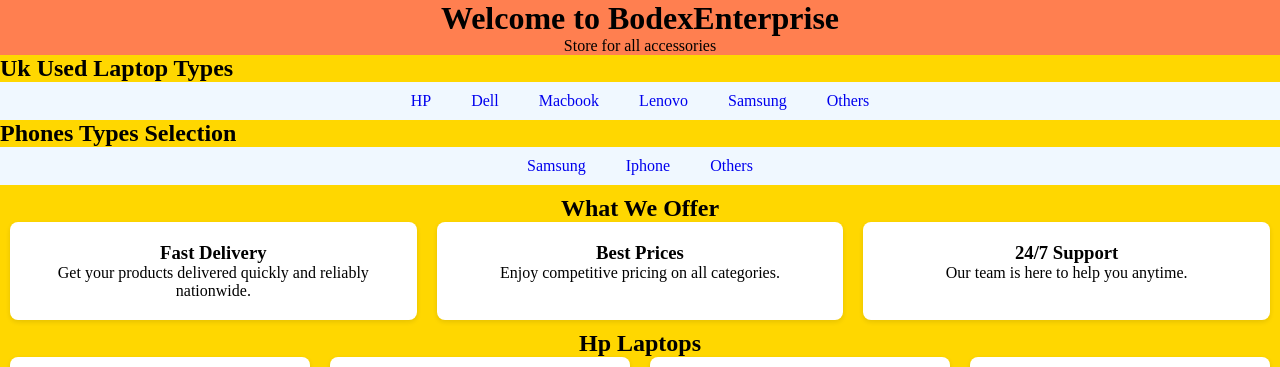
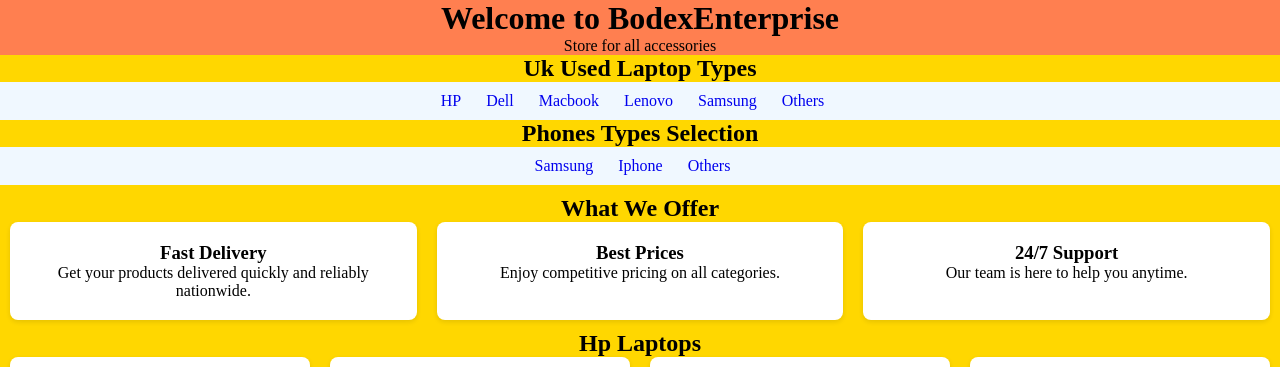
Before and after one commit to Tobsyd/my-store, a plain HTML site: page index.html in a window 1280 px wide. Shown: the top 367 px of the page. Drawn offline with Linux system fonts and the light colour scheme.

Commit message:
Update my-store.css

```diff
--- a/styles/my-store.css
+++ b/styles/my-store.css
@@ -17,12 +17,13 @@ body{
     margin: 0px;
     padding: 0px;
     display: flex;
+    flexwrap: wrap;
     justify-content: center;
 }
 
 .nav a{
     text-decoration: none;
-    margin: 10px 20px 10px 20px;
+    margin: 10px 20px 10px 5px;
     padding: 0px;
 }
 
@@ -30,6 +31,9 @@ body{
     background-color: black;
 }
 
+.lap, .pho {
+    text-align: center;
+}
 .section{
     margin: 10px;
     text-align: center;
```
